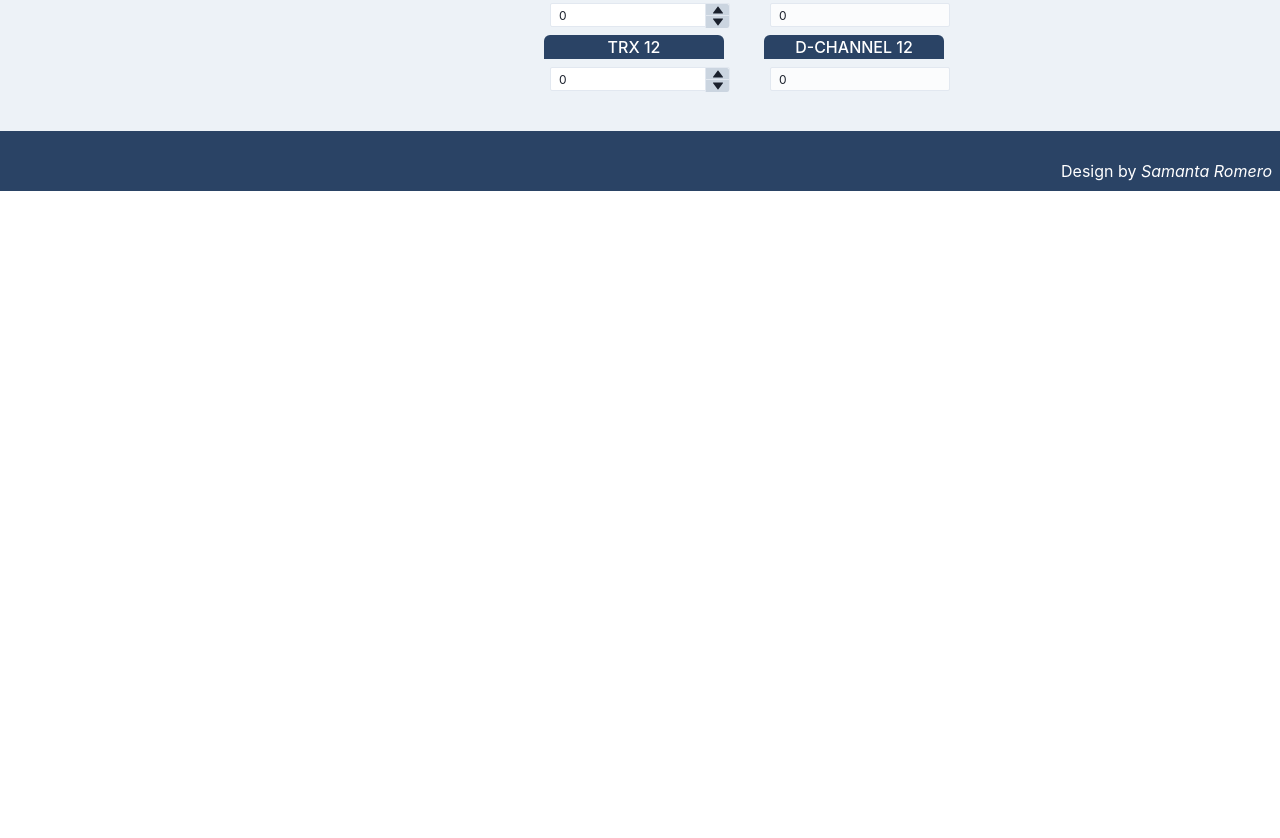
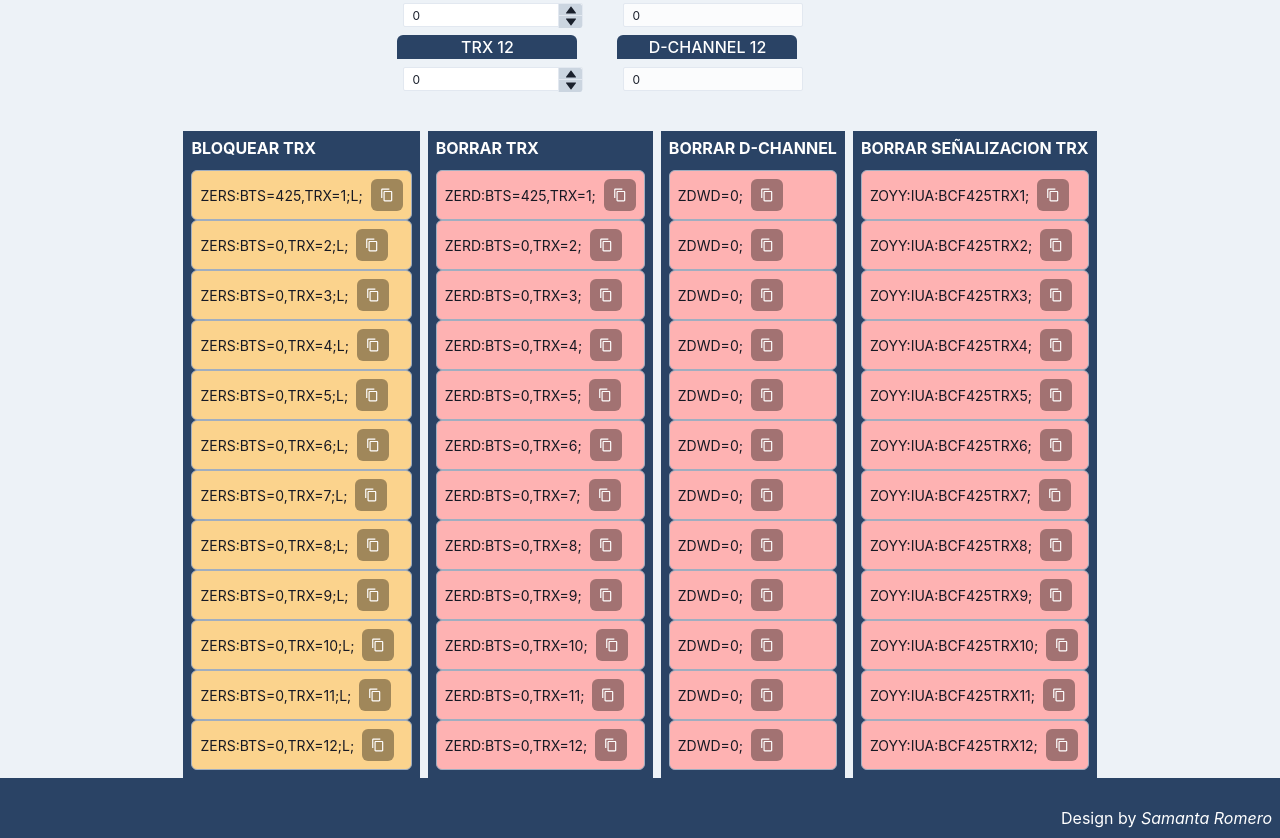
Before and after one commit to sami1793/cambio-frecuencia, a React (Vite) app: page /TRXDelete in a window 1280 px wide. Shown: the part 860-1698 px from the top of the page. Before the commit the page ends 1051 px from the top, so only its background shows below. Built offline with nearby package versions, Linux system fonts and the light colour scheme.

Commit message:
Se agregan comandos para borrado de TRX en componente ComandTRXDeleteSection

```diff
--- /dev/null
+++ b/src/components/TRXDelete/ComandTRXDeleteSection.jsx
@@ -0,0 +1,231 @@
+import { Box, Flex, Heading, Wrap, WrapItem } from "@chakra-ui/react";
+import { Comand } from "../comand/Comand";
+
+export const ComandTRXDeleteSection = ({ values }) => {
+  return (
+    // <Flex direction="column" gap={3}>
+    <Wrap>
+      <WrapItem>
+        <Box bg="blue.800" p={2}>
+          <Heading color="white" size="sm" mb={3}>
+            BLOQUEAR TRX
+          </Heading>
+          <Comand
+            comand={`ZERS:BTS=${values.trx1},TRX=1;L;`}
+            task=""
+            color="orange.200"
+          />
+          <Comand
+            comand={`ZERS:BTS=${values.trx2},TRX=2;L;`}
+            task=""
+            color="orange.200"
+          />
+          <Comand
+            comand={`ZERS:BTS=${values.trx3},TRX=3;L;`}
+            task=""
+            color="orange.200"
+          />
+          <Comand
+            comand={`ZERS:BTS=${values.trx4},TRX=4;L;`}
+            task=""
+            color="orange.200"
+          />
+          <Comand
+            comand={`ZERS:BTS=${values.trx5},TRX=5;L;`}
+            task=""
+            color="orange.200"
+          />
+          <Comand
+            comand={`ZERS:BTS=${values.trx6},TRX=6;L;`}
+            task=""
+            color="orange.200"
+          />
+          <Comand
+            comand={`ZERS:BTS=${values.trx7},TRX=7;L;`}
+            task=""
+            color="orange.200"
+          />
+          <Comand
+            comand={`ZERS:BTS=${values.trx8},TRX=8;L;`}
+            task=""
+            color="orange.200"
+          />
+          <Comand
+            comand={`ZERS:BTS=${values.trx9},TRX=9;L;`}
+            task=""
+            color="orange.200"
+          />
+          <Comand
+            comand={`ZERS:BTS=${values.trx10},TRX=10;L;`}
+            task=""
+            color="orange.200"
+          />
+          <Comand
+            comand={`ZERS:BTS=${values.trx11},TRX=11;L;`}
+            task=""
+            color="orange.200"
+          />
+          <Comand
+            comand={`ZERS:BTS=${values.trx12},TRX=12;L;`}
+            task=""
+            color="orange.200"
+          />
+        </Box>
+      </WrapItem>
+      <WrapItem>
+        <Box bg="blue.800" p={2}>
+          <Heading color="white" size="sm" mb={3}>
+            BORRAR TRX
+          </Heading>
+          <Comand
+            comand={`ZERD:BTS=${values.trx1},TRX=1;`}
+            task=""
+            color="red.200"
+          />
+          <Comand
+            comand={`ZERD:BTS=${values.trx2},TRX=2;`}
+            task=""
+            color="red.200"
+          />
+          <Comand
+            comand={`ZERD:BTS=${values.trx3},TRX=3;`}
+            task=""
+            color="red.200"
+          />
+          <Comand
+            comand={`ZERD:BTS=${values.trx4},TRX=4;`}
+            task=""
+            color="red.200"
+          />
+          <Comand
+            comand={`ZERD:BTS=${values.trx5},TRX=5;`}
+            task=""
+            color="red.200"
+          />
+          <Comand
+            comand={`ZERD:BTS=${values.trx6},TRX=6;`}
+            task=""
+            color="red.200"
+          />
+          <Comand
+            comand={`ZERD:BTS=${values.trx7},TRX=7;`}
+            task=""
+            color="red.200"
+          />
+          <Comand
+            comand={`ZERD:BTS=${values.trx8},TRX=8;`}
+            task=""
+            color="red.200"
+          />
+          <Comand
+            comand={`ZERD:BTS=${values.trx9},TRX=9;`}
+            task=""
+            color="red.200"
+          />
+          <Comand
+            comand={`ZERD:BTS=${values.trx10},TRX=10;`}
+            task=""
+            color="red.200"
+          />
+          <Comand
+            comand={`ZERD:BTS=${values.trx11},TRX=11;`}
+            task=""
+            color="red.200"
+          />
+          <Comand
+            comand={`ZERD:BTS=${values.trx12},TRX=12;`}
+            task=""
+            color="red.200"
+          />
+        </Box>
+      </WrapItem>
+      <WrapItem>
+        <Box bg="blue.800" p={2}>
+          <Heading color="white" size="sm" mb={3}>
+            BORRAR D-CHANNEL
+          </Heading>
+          <Comand comand={`ZDWD=${values.dch1};`} task="" color="red.200" />
+          <Comand comand={`ZDWD=${values.dch2};`} task="" color="red.200" />
+          <Comand comand={`ZDWD=${values.dch3};`} task="" color="red.200" />
+          <Comand comand={`ZDWD=${values.dch4};`} task="" color="red.200" />
+          <Comand comand={`ZDWD=${values.dch5};`} task="" color="red.200" />
+          <Comand comand={`ZDWD=${values.dch6};`} task="" color="red.200" />
+          <Comand comand={`ZDWD=${values.dch7};`} task="" color="red.200" />
+          <Comand comand={`ZDWD=${values.dch8};`} task="" color="red.200" />
+          <Comand comand={`ZDWD=${values.dch9};`} task="" color="red.200" />
+          <Comand comand={`ZDWD=${values.dch10};`} task="" color="red.200" />
+          <Comand comand={`ZDWD=${values.dch11};`} task="" color="red.200" />
+          <Comand comand={`ZDWD=${values.dch12};`} task="" color="red.200" />
+        </Box>
+      </WrapItem>
+      <WrapItem>
+        <Box bg="blue.800" p={2}>
+          <Heading color="white" size="sm" mb={3}>
+            BORRAR SEÑALIZACION TRX
+          </Heading>
+          <Comand
+            comand={`ZOYY:IUA:BCF${values.bcf}TRX1;`}
+            task=""
+            color="red.200"
+          />
+          <Comand
+            comand={`ZOYY:IUA:BCF${values.bcf}TRX2;`}
+            task=""
+            color="red.200"
+          />
+          <Comand
+            comand={`ZOYY:IUA:BCF${values.bcf}TRX3;`}
+            task=""
+            color="red.200"
+          />
+          <Comand
+            comand={`ZOYY:IUA:BCF${values.bcf}TRX4;`}
+            task=""
+            color="red.200"
+          />
+          <Comand
+            comand={`ZOYY:IUA:BCF${values.bcf}TRX5;`}
+            task=""
+            color="red.200"
+          />
+          <Comand
+            comand={`ZOYY:IUA:BCF${values.bcf}TRX6;`}
+            task=""
+            color="red.200"
+          />
+          <Comand
+            comand={`ZOYY:IUA:BCF${values.bcf}TRX7;`}
+            task=""
+            color="red.200"
+          />
+          <Comand
+            comand={`ZOYY:IUA:BCF${values.bcf}TRX8;`}
+            task=""
+            color="red.200"
+          />
+          <Comand
+            comand={`ZOYY:IUA:BCF${values.bcf}TRX9;`}
+            task=""
+            color="red.200"
+          />
+          <Comand
+            comand={`ZOYY:IUA:BCF${values.bcf}TRX10;`}
+            task=""
+            color="red.200"
+          />
+          <Comand
+            comand={`ZOYY:IUA:BCF${values.bcf}TRX11;`}
+            task=""
+            color="red.200"
+          />
+          <Comand
+            comand={`ZOYY:IUA:BCF${values.bcf}TRX12;`}
+            task=""
+            color="red.200"
+          />
+        </Box>
+      </WrapItem>
+      {/* </Flex> */}
+    </Wrap>
+  );
+};
--- a/src/pages/TRXDelete.jsx
+++ b/src/pages/TRXDelete.jsx
@@ -1,6 +1,7 @@
 import { Center, Flex, Heading } from "@chakra-ui/react";
 import { InputTRXDeleteSection } from "../components/TRXDelete/InputTRXDeleteSection";
 import { useState } from "react";
+import { ComandTRXDeleteSection } from "../components/TRXDelete/ComandTRXDeleteSection";
 
 export const TRXDelete = () => {
   const [values, setValues] = useState({
@@ -52,6 +53,7 @@ export const TRXDelete = () => {
           setValues={setValues}
           handleChange={handleChange}
         />
+        <ComandTRXDeleteSection values={values} />
       </Flex>
     </Center>
   );
```
